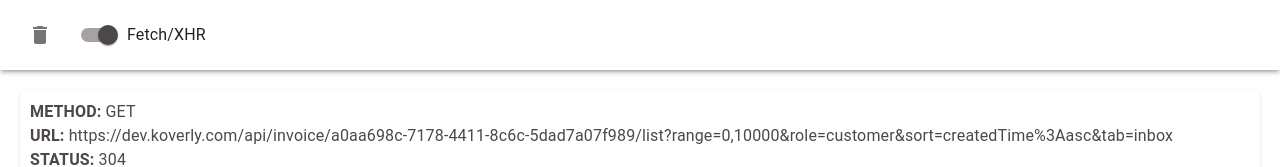
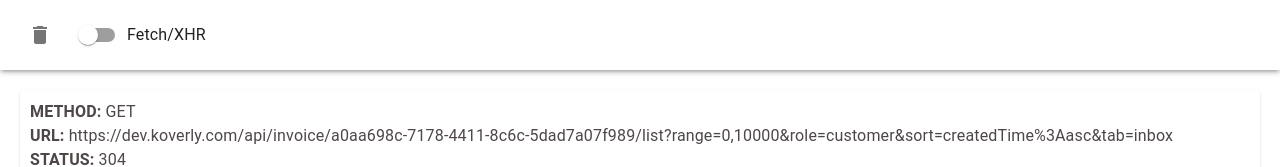
Before and after one commit to ValentunSolodun/ext, a React (Create React App) app in the folder app/: page / in a window 1280 px wide. Shown: the top 167 px of the page. Built offline with nearby package versions, Linux system fonts and the light colour scheme.

Commit message:
Fixed bugs, added correct checked value to filter

```diff
--- a/app/src/components/Header.js
+++ b/app/src/components/Header.js
@@ -30,7 +30,8 @@
 
 const Header = () => {
 
-  const {clear, addFilterByType, removeFilterByType} = useNetworkLogs();
+  const {clear, addFilterByType, removeFilterByType, resourceTypes} = useNetworkLogs();
+  const isXHR = _.includes(resourceTypes, 'xhr');
 
   const handleToggleFilter = (type) => (e) => {
     const checked = _.get(e, 'target.checked');
@@ -50,7 +51,7 @@
         </Grid>
         <Grid item style={{marginRight: 20}}>
           <FormGroup>
-            <FormControlLabel control={<Switch defaultChecked onChange={handleToggleFilter('xhr')}/>}
+            <FormControlLabel control={<Switch defaultChecked checked={isXHR} onChange={handleToggleFilter('xhr')}/>}
                               label="Fetch/XHR"/>
           </FormGroup>
         </Grid>
--- a/app/src/contexts/useNetworkLogs.js
+++ b/app/src/contexts/useNetworkLogs.js
@@ -84,6 +84,7 @@
   return (
     <NetworkLogsContext.Provider
       value={{
+        resourceTypes,
         addFilterByType,
         removeFilterByType,
         logs: getFilteredLogs(logs),
```
